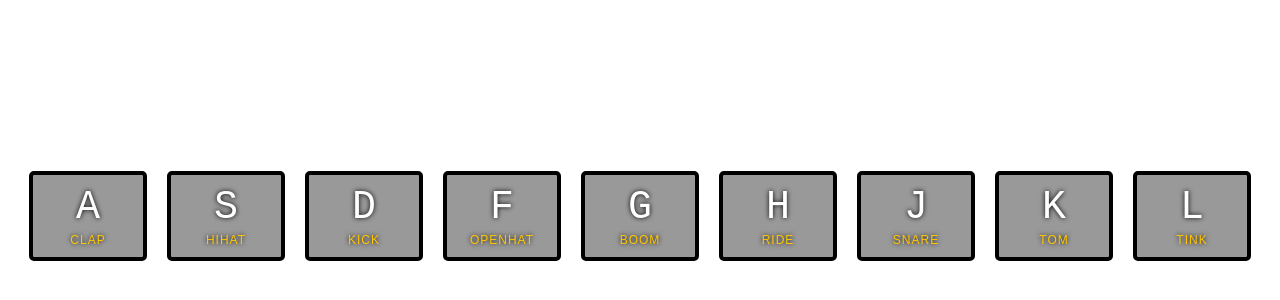
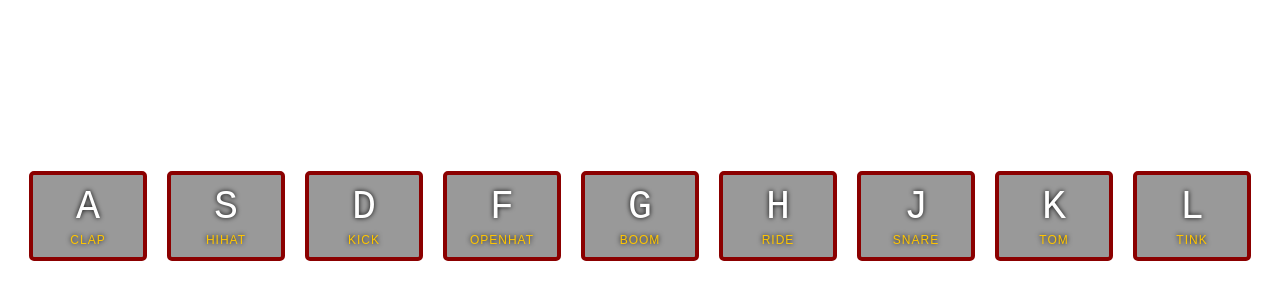
Before and after one commit to acciojob/Drum-Kit-jks6404, a website: page main.html in a window 1280 px wide. Shown: the part 184-484 px from the top of the page. Drawn offline with Linux system fonts and the light colour scheme.

Commit message:
created a submission

```diff
--- a/styles.css
+++ b/styles.css
@@ -19,7 +19,7 @@ html {
   }
 
   .key {
-    border: .4rem solid black;
+    border: .4rem solid darkred;
     border-radius: .5rem;
     margin: 1rem;
     font-size: 1.5rem;
```
